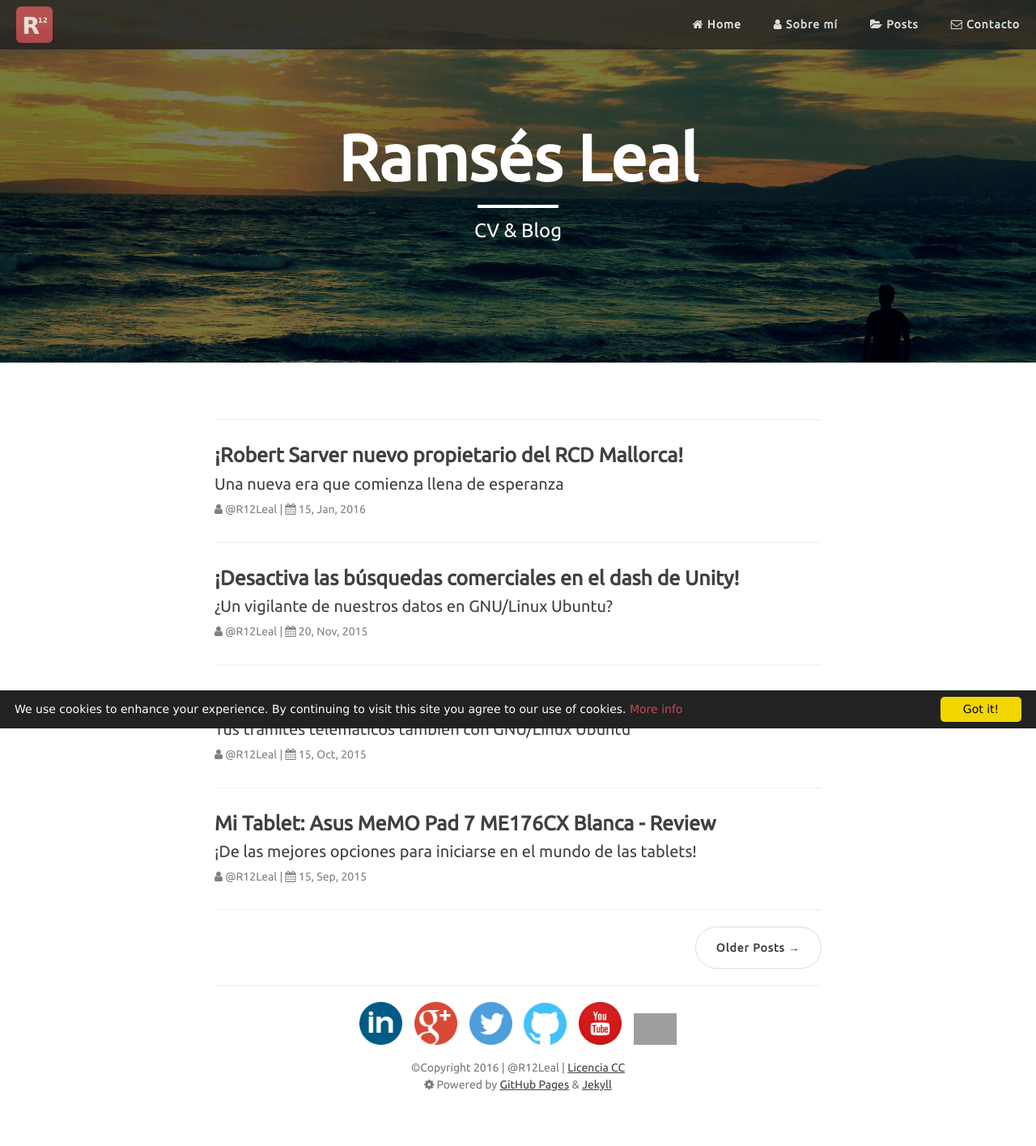
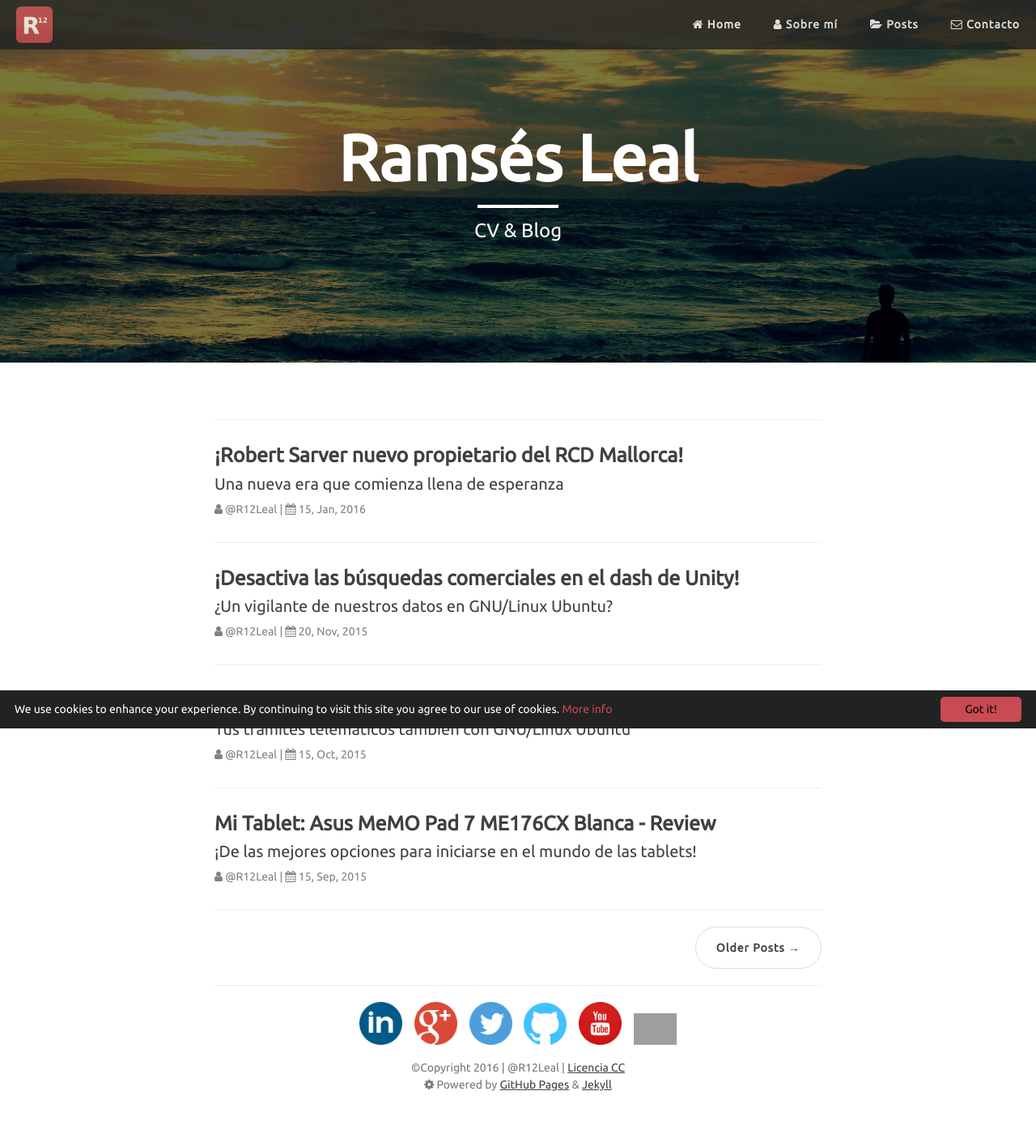
Before and after one commit to R12Leal/R12Leal.github.io, a Jekyll site: the page built from index.html, in a window 1280 px wide. Shown: the whole page at 81% size. Built offline with Jekyll 4.4.1, drawn with Linux system fonts in a browser that asks for light colours; nearby versions of some CDN libraries; the list of posts is cut into pages by our own code; comment, search, counter and statistics services are not loaded.

Commit message:
Update 08/03/2016

```diff
--- a/_includes/cookieControl.html
+++ b/_includes/cookieControl.html
@@ -3,6 +3,8 @@
   data-bg="#222"
 	data-fg="#FFFFFF"
 	data-link="#C94A53"
+  data-divlinkbg="#C94A53"
+  data-font-family="'Ubuntu', 'Open Sans', 'Helvetica Neue', Helvetica, Arial, sans-serif"
 	data-cookie="CookieInfoScript"
 	data-text-align="left"
   data-close-text="Got it!">
```
